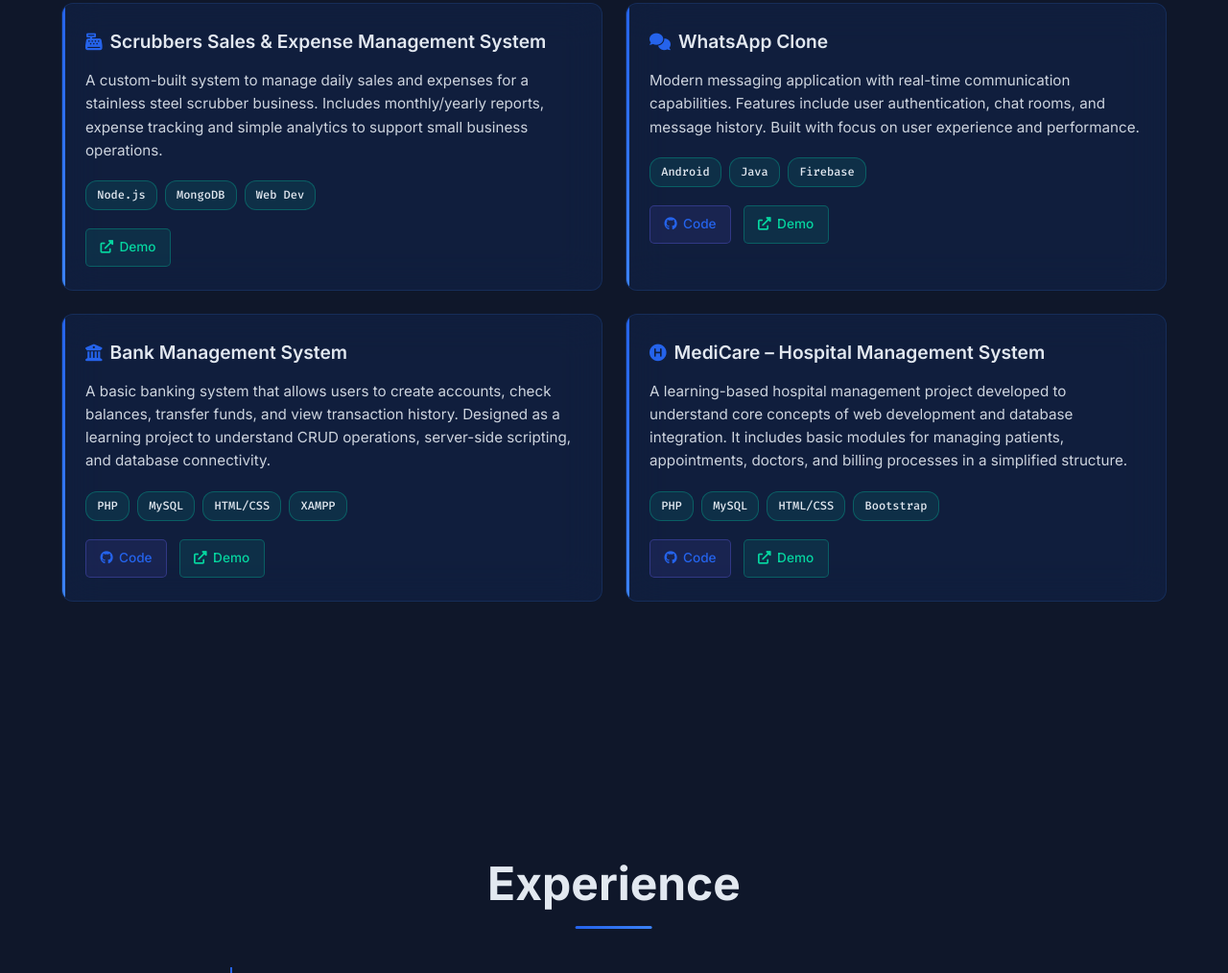
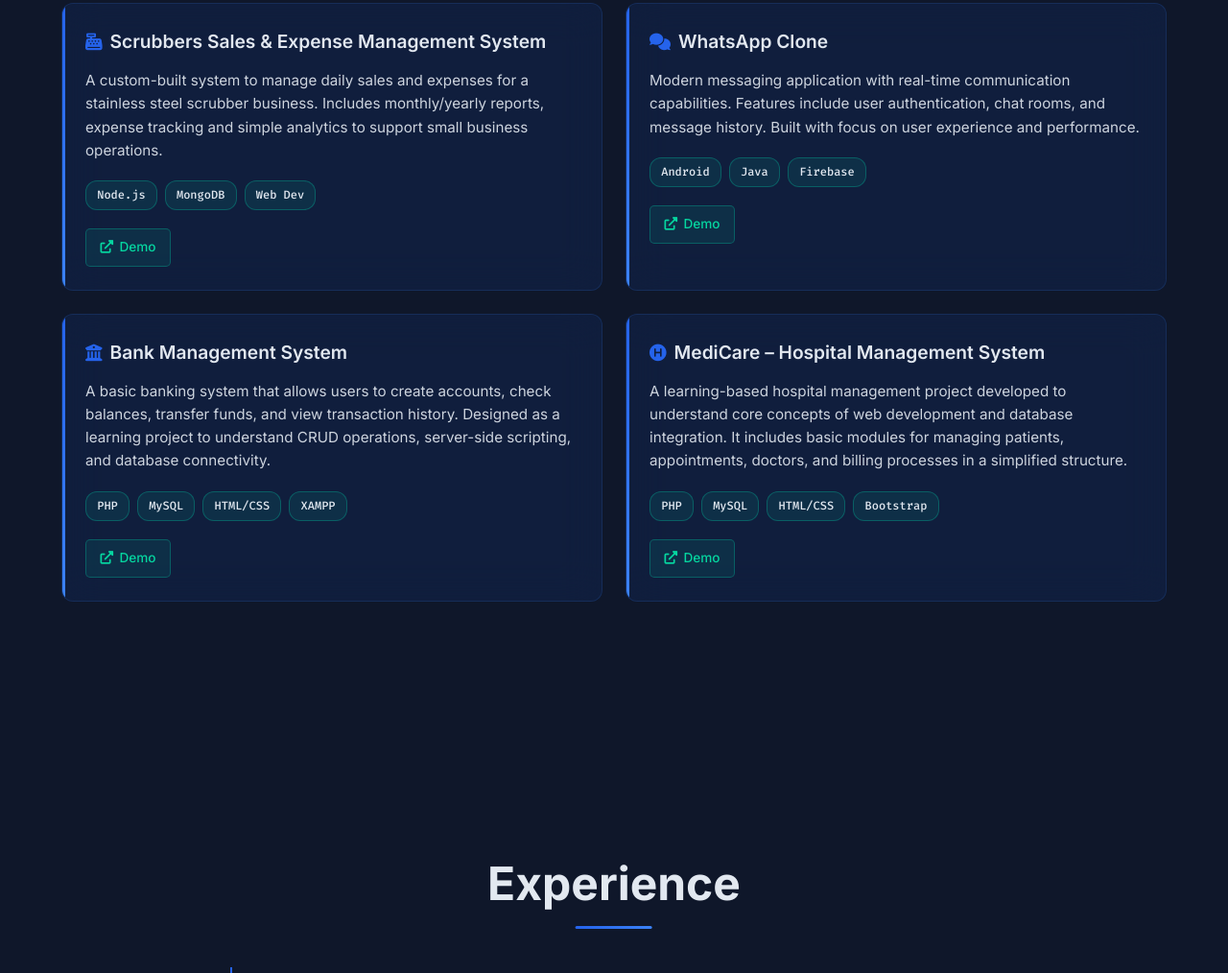
Before and after one commit to Abhijit5011/profile, a plain HTML site: page index.html in a window 1280 px wide. Shown: the part 3278-4292 px from the top of the page at 96% size. Drawn offline with Linux system fonts and the light colour scheme.

Commit message:
Update index.html

```diff
--- a/index.html
+++ b/index.html
@@ -1137,9 +1137,7 @@
                         <span class="tech-badge">Firebase</span>
                     </div>
                     <div class="project-links">
-                        <a href="#" class="project-link code-link">
-                            <i class="fab fa-github"></i> Code
-                        </a>
+
                         <a href="#" class="project-link demo-link">
                             <i class="fas fa-external-link-alt"></i> Demo
                         </a>
@@ -1160,12 +1158,9 @@
                         <span class="tech-badge">XAMPP</span>
                     </div>
                     <div class="project-links">
-                        <a href="#" class="project-link code-link">
-                            <i class="fab fa-github"></i> Code
-                        </a>
-                        <a href="#" class="project-link demo-link">
-                            <i class="fas fa-external-link-alt"></i> Demo
-                        </a>
+                       <a href="https://bank.page.gd/" class="project-link demo-link">
+                        <i class="fas fa-external-link-alt"></i> Demo
+                    </a>
                     </div>
                 </div>
                 <div class="project-card">
@@ -1184,12 +1179,9 @@
                         <span class="tech-badge">Bootstrap</span>
                     </div>
                     <div class="project-links">
-                        <a href="#" class="project-link code-link">
-                            <i class="fab fa-github"></i> Code
-                        </a>
-                        <a href="#" class="project-link demo-link">
-                            <i class="fas fa-external-link-alt"></i> Demo
-                        </a>
+                        <a href="https://medicare.page.gd/" class="project-link demo-link">
+                        <i class="fas fa-external-link-alt"></i> Demo
+                    </a>
                     </div>
                 </div>
 
```
